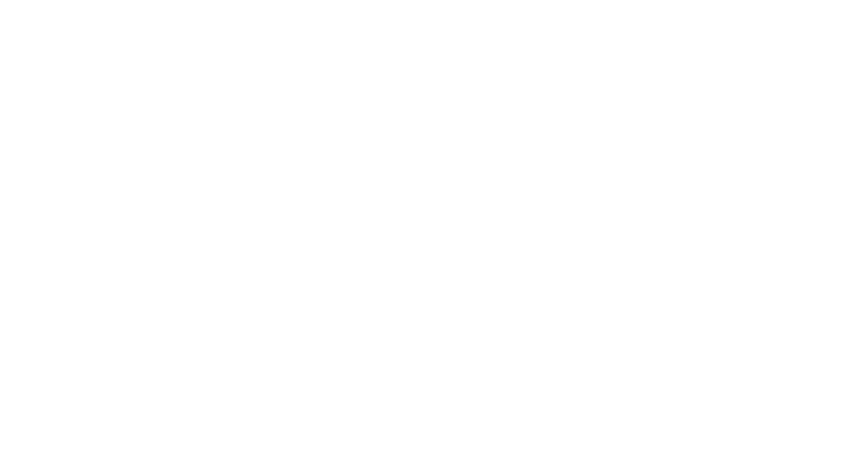
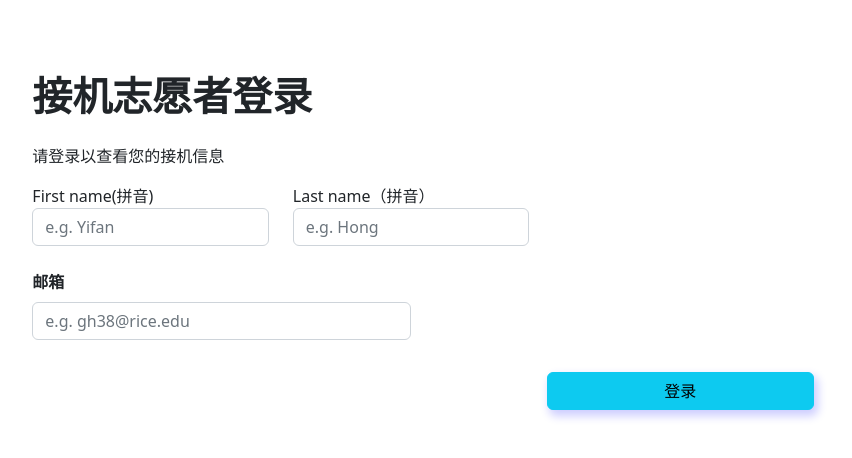
Before and after one commit to RCSSA/Freshmen-Airport-Pickup-Frontend, a React (Create React App) app in the folder airport-pickup/: page /stulogin in a window 1280 px wide. Before the commit this address had no page. Shown: the top 458 px of the page, without its empty margins (217-1069 px from the left). Built offline with nearby package versions, Linux system fonts and the light colour scheme.

Commit message:
student login scratch

```diff
--- a/airport-pickup/src/App.js
+++ b/airport-pickup/src/App.js
@@ -6,6 +6,7 @@
 import ChooseTimePage from "./pages/ChooseTimePage";
 import TimeInfoPage from "./pages/TimeInfoPage";
 import NewStudentPage from "./pages/newStudentPage";
+import StudentLoginPage from "./pages/studentLogin";
 import FullCalendarTest from "./component/FullCalendar";
 import StudentStatusPage from "./pages/studentStatusPage";
 import "bootstrap/dist/css/bootstrap.css";
@@ -18,6 +19,7 @@
     <BrowserRouter>
       <Routes>
         <Route path="/" element={<Homepage />}></Route>
+        <Route path="/stulogin" element={<StudentLoginPage />}></Route>
         <Route path="/login" element={<Loginpage />}></Route>
         <Route path="/register" element={<Registerpage />}></Route>
         <Route path="/choosetime" element={<ChooseTimePage />}></Route>
--- a/airport-pickup/src/const.js
+++ b/airport-pickup/src/const.js
@@ -1,2 +1,2 @@
 export const serverUrl =
-  "https://script.google.com/macros/s/AKfycbxs2po4S89fcHYmt7ZaeA3h8Skp0Svgu-Oet44mKWKH-O1WBZedorVa8N74bmhgu8rM/exec";
+  "https://script.google.com/macros/s/AKfycbwVDv634q70Jwi6pMTG5NbCc_DsDlIJ1voW5wKSalMszm0FjZ50aVTCHWA7OXtrHLhi/exec";
--- a/airport-pickup/src/pages/Loginpage.js
+++ b/airport-pickup/src/pages/Loginpage.js
@@ -1,34 +1,48 @@
-import React, { useState } from 'react';
-import { useNavigate } from 'react-router-dom';
+import React, { useState } from "react";
+import { useNavigate } from "react-router-dom";
 
 export default function Loginpage() {
   const navigate = useNavigate();
   const [name, setName] = useState("");
   const [email, setEmail] = useState("");
-    function formSubmit(e){
+  function formSubmit(e) {
     e.preventDefault();
     navigate("/info");
   }
   return (
-    <div className='row justify-content-center p-5'>
-    <div className='col-12 col-md-8'>
-        <h1 className='fw-bold my-4'>接机志愿者登录</h1>
+    <div className="row justify-content-center p-5">
+      <div className="col-12 col-md-8">
+        <h1 className="fw-bold my-4">接机志愿者登录</h1>
         <div>请登录以查看您的接机信息</div>
 
-        <form className='mt-3 row' onSubmit={(e)=>formSubmit(e)}>
+        <form className="mt-3 row" onSubmit={(e) => formSubmit(e)}>
           <div className="my-2 col-12 col-md-6">
-                <div className='fw-bold mb-2'>姓名</div>
-                <input type="text" className="form-control" placeholder="" value={name} onChange={()=>setName(name)}/>
+            <div className="fw-bold mb-2">姓名</div>
+            <input
+              type="text"
+              className="form-control"
+              placeholder=""
+              value={name}
+              onChange={() => setName(name)}
+            />
           </div>
           <div className="my-2 col-12 col-md-6">
-                <div className='fw-bold mb-2'>邮箱</div>
-                <input type="email" className="form-control" placeholder="" value={email} onChange={()=>setEmail(email)}/>
+            <div className="fw-bold mb-2">邮箱</div>
+            <input
+              type="email"
+              className="form-control"
+              placeholder="e.g. gh38@rice.edu"
+              value={email}
+              onChange={() => setEmail(email)}
+            />
           </div>
-            <div className='d-flex justify-content-end mt-4'>
-                <button type='submit' className='btn btn-info homepage-btn'>登录</button>
+          <div className="d-flex justify-content-end mt-4">
+            <button type="submit" className="btn btn-info homepage-btn">
+              登录
+            </button>
           </div>
         </form>
       </div>
     </div>
-  )
+  );
 }
--- /dev/null
+++ b/airport-pickup/src/pages/studentLogin.js
@@ -0,0 +1,94 @@
+import React, { useState } from "react";
+import { useNavigate } from "react-router-dom";
+import { serverUrl } from "../const";
+
+export default function StudentLoginPage() {
+  const navigate = useNavigate();
+  const [firstName, setFirstName] = useState("");
+  const [lastName, setLastName] = useState("");
+  const [email, setEmail] = useState("");
+  function handleSubmit(e) {
+    e.preventDefault();
+    // navigate("/info");
+    let login_data = {
+      firstname: firstName,
+      lastname: lastName,
+      email: email,
+    };
+    let data = {};
+    let baseUrl = serverUrl;
+    let action = "student_login_search";
+    let url = baseUrl + "?" + "action=" + action;
+    console.log("Student login with Url: ", url, JSON.stringify(login_data));
+    fetch(url, {
+      redirect: "follow",
+      method: "POST",
+      body: JSON.stringify(login_data),
+      headers: {
+        "Content-Type": "text/plain;charset=utf-8",
+      },
+    })
+      .then((response) => response.json(data))
+      .then((data) => {
+        console.log(data);
+        if (data.status === true) {
+          alert("登陆成功！");
+          navigate("/stustatus");
+        } else {
+          alert("登陆失败！请重试！");
+        }
+      });
+  }
+  return (
+    <div className="row justify-content-center p-5">
+      <div className="col-12 col-md-8">
+        <h1 className="fw-bold my-4">接机志愿者登录</h1>
+        <div>请登录以查看您的接机信息</div>
+
+        <form className="mt-3 row" onSubmit={handleSubmit}>
+          <div class="row form-row">
+            <div class="col-md-4 mb-3">
+              <label for="validationCustom01">First name(拼音)</label>
+              <input
+                type="text"
+                class="form-control"
+                id="validationCustom01"
+                placeholder="e.g. Yifan"
+                onChange={(e) => setFirstName(e.target.value)}
+                required
+              />
+              <div class="valid-feedback">Looks good!</div>
+            </div>
+            <div class="col-md-4 mb-3">
+              <label for="validationCustom02">Last name（拼音）</label>
+              <input
+                type="text"
+                class="form-control"
+                id="validationCustom02"
+                placeholder="e.g. Hong"
+                onChange={(e) => setLastName(e.target.value)}
+                required
+              />
+              <div class="valid-feedback">Looks good!</div>
+            </div>
+          </div>
+          <div className="my-2 col-12 col-md-6">
+            <div className="fw-bold mb-2">邮箱</div>
+            <input
+              type="email"
+              className="form-control"
+              placeholder="e.g. gh38@rice.edu"
+              value={email}
+              onChange={(e) => setEmail(e.target.value)}
+            />
+          </div>
+          <div className="d-flex justify-content-end mt-4">
+            <button type="submit" className="btn btn-info homepage-btn">
+              登录
+            </button>
+          </div>
+        </form>
+      </div>
+    </div>
+  );
+}
```
Lines whose indentation alone changed are shown as unchanged.
